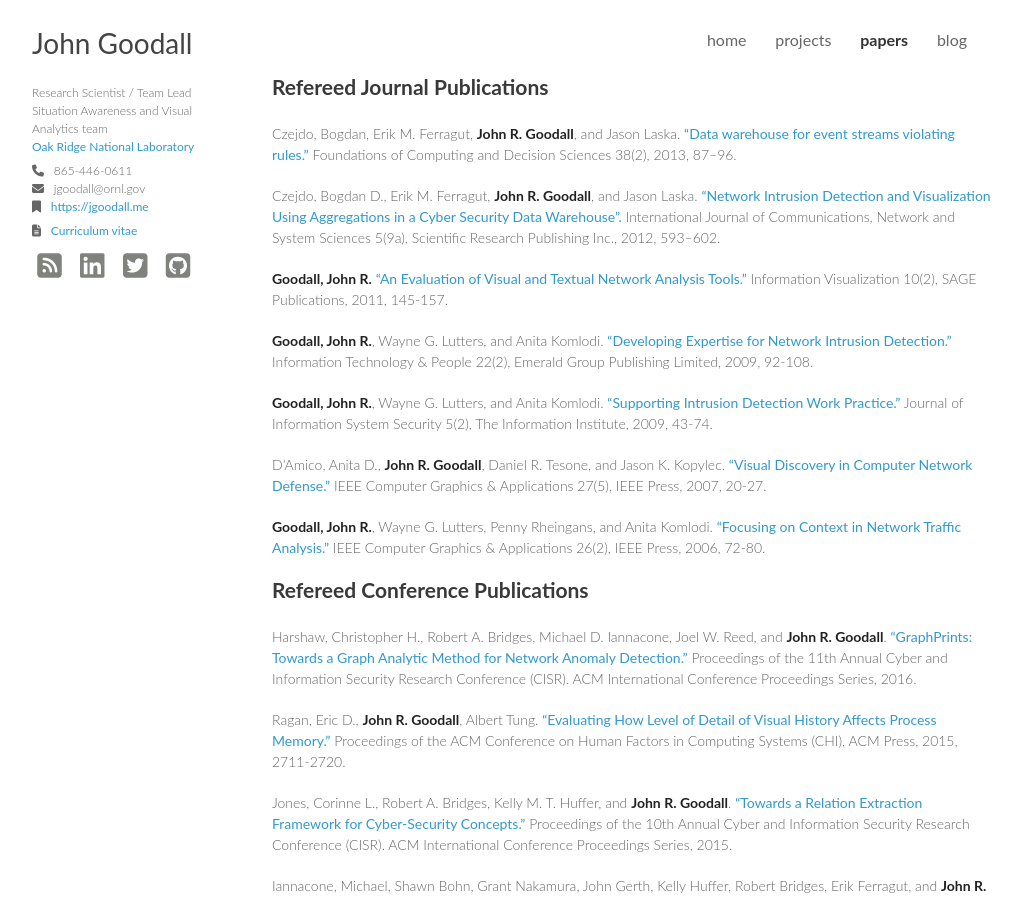
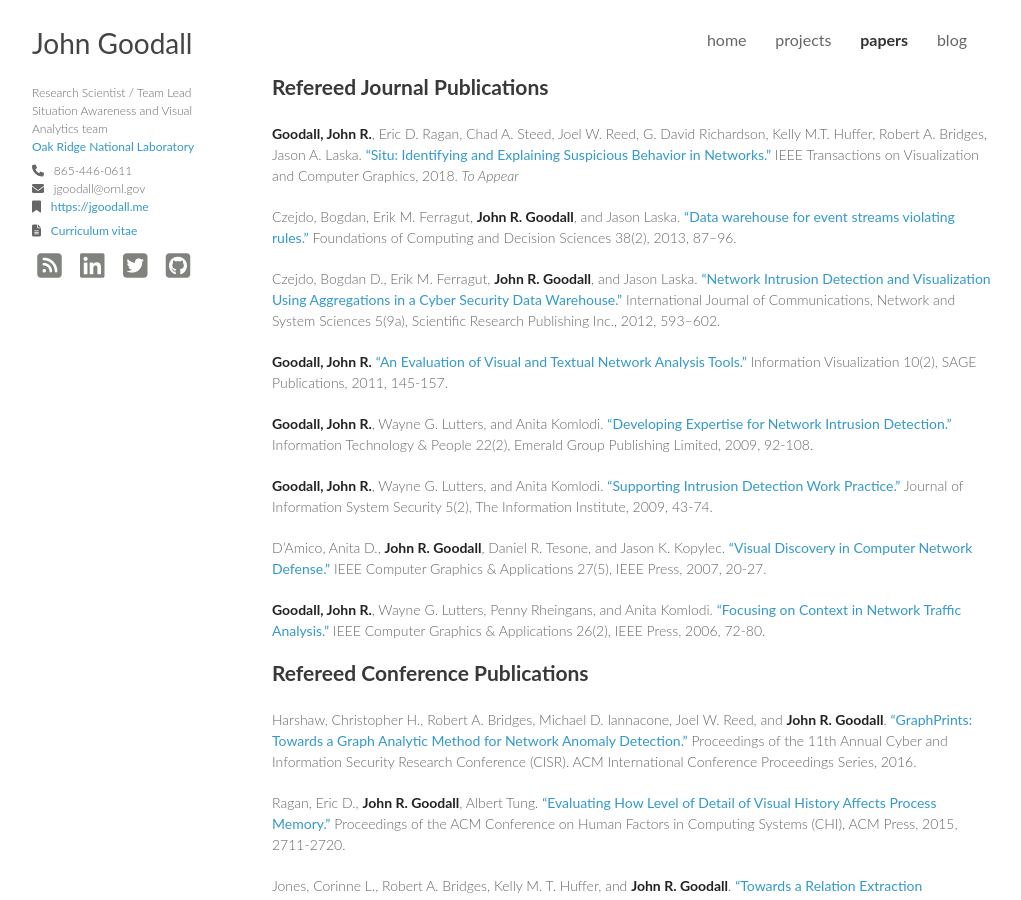
Before and after one commit to jgoodall/jgoodall.github.io, a Jekyll site: the page built from papers/index.md, in a window 1280 px wide and 900 px high. Shown: the whole window, without its empty margins (128-1149 px from the left). Built offline with Jekyll 4.4.1, drawn with Linux system fonts in a browser that asks for light colours; nearby versions of some CDN libraries.

Commit message:
added vis paper on situ

```diff
--- a/papers/index.md
+++ b/papers/index.md
@@ -5,9 +5,11 @@ title: Papers
 
 ## Refereed Journal Publications
 
+**Goodall, John R.**, Eric D. Ragan, Chad A. Steed, Joel W. Reed, G. David Richardson, Kelly M.T. Huffer, Robert A. Bridges, Jason A. Laska. ["Situ: Identifying and Explaining Suspicious Behavior in Networks."](https://doi.org/10.1109/TVCG.2018.2865029) IEEE Transactions on Visualization and Computer Graphics, 2018. *To Appear*
+
 Czejdo, Bogdan, Erik M. Ferragut, **John R. Goodall**, and Jason Laska. ["Data warehouse for event streams violating rules."](http://dx.doi.org/10.2478/fcds-2013-0001) Foundations of Computing and Decision Sciences 38(2), 2013, 87–96.
 
-Czejdo, Bogdan D., Erik M. Ferragut, **John R. Goodall**, and Jason Laska. ["Network Intrusion Detection and Visualization Using Aggregations in a Cyber Security Data Warehouse".](http://dx.doi.org/10.4236/ijcns.2012.529069) International Journal of Communications, Network and System Sciences 5(9a), Scientific Research Publishing Inc., 2012, 593–602.
+Czejdo, Bogdan D., Erik M. Ferragut, **John R. Goodall**, and Jason Laska. ["Network Intrusion Detection and Visualization Using Aggregations in a Cyber Security Data Warehouse."](http://dx.doi.org/10.4236/ijcns.2012.529069) International Journal of Communications, Network and System Sciences 5(9a), Scientific Research Publishing Inc., 2012, 593–602.
 
 **Goodall, John R.** ["An Evaluation of Visual and Textual Network Analysis Tools."](http://ivi.sagepub.com/content/10/2/145.abstract) Information Visualization 10(2), SAGE Publications, 2011, 145-157.
 
```
